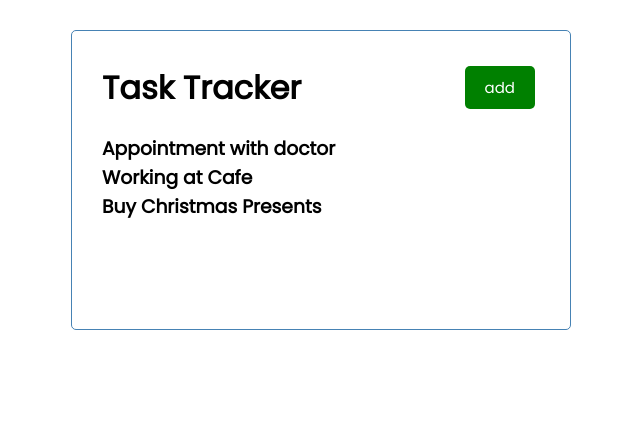
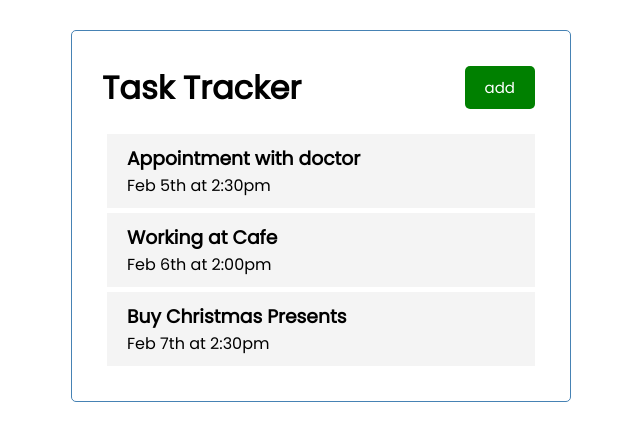
Before and after one commit to abram-stack/task-track, a React (Create React App) app: page / in a window 1280 px wide. Shown: the top 440 px of the page, without its empty margins (319-959 px from the left). Built offline with nearby package versions, Linux system fonts and the light colour scheme.

Commit message:
add single task comp. and css skin

```diff
--- a/src/App.js
+++ b/src/App.js
@@ -1,5 +1,5 @@
 import Header from './components/Header'
-import Task from './components/Task'
+import Tasks from './components/Tasks'
 import { useState } from 'react';
 
 function App() {
@@ -26,7 +26,7 @@
   return (
     <div className="container">
       <Header />
-      <Task tasks={tasks}/>
+      <Tasks tasks={tasks}/>
     </div>
   );
 }
--- a/src/components/Task.js
+++ b/src/components/Task.js
@@ -1,10 +1,9 @@
-const Task = ({tasks}) => {
+const Task = ({ task}) => {
   return (
-    <>
-      {tasks.map((task) => (
-        <h3 key={task.id}>{task.text}</h3>
-      ))}
-    </>
+    <div className="task">
+      <h3>{task.text}</h3>
+      <p>{ task.day}</p>
+    </div>
   )
 }
 
--- /dev/null
+++ b/src/components/Tasks.js
@@ -0,0 +1,13 @@
+import Task from "./Task"
+
+const Tasks = ({ tasks }) => {
+  return (
+    <>
+      {tasks.map((task) => (
+        <Task key={task.id} task={task} />
+      ))}
+    </>
+  )
+}
+
+export default Tasks
--- a/src/index.css
+++ b/src/index.css
@@ -40,3 +40,10 @@
   padding: 10px 20px;
   text-decoration: none;
 }
+
+.task {
+  background: #f4f4f4;
+  margin: 5px;
+  padding: 10px 20px;
+  cursor: pointer;
+}
```
